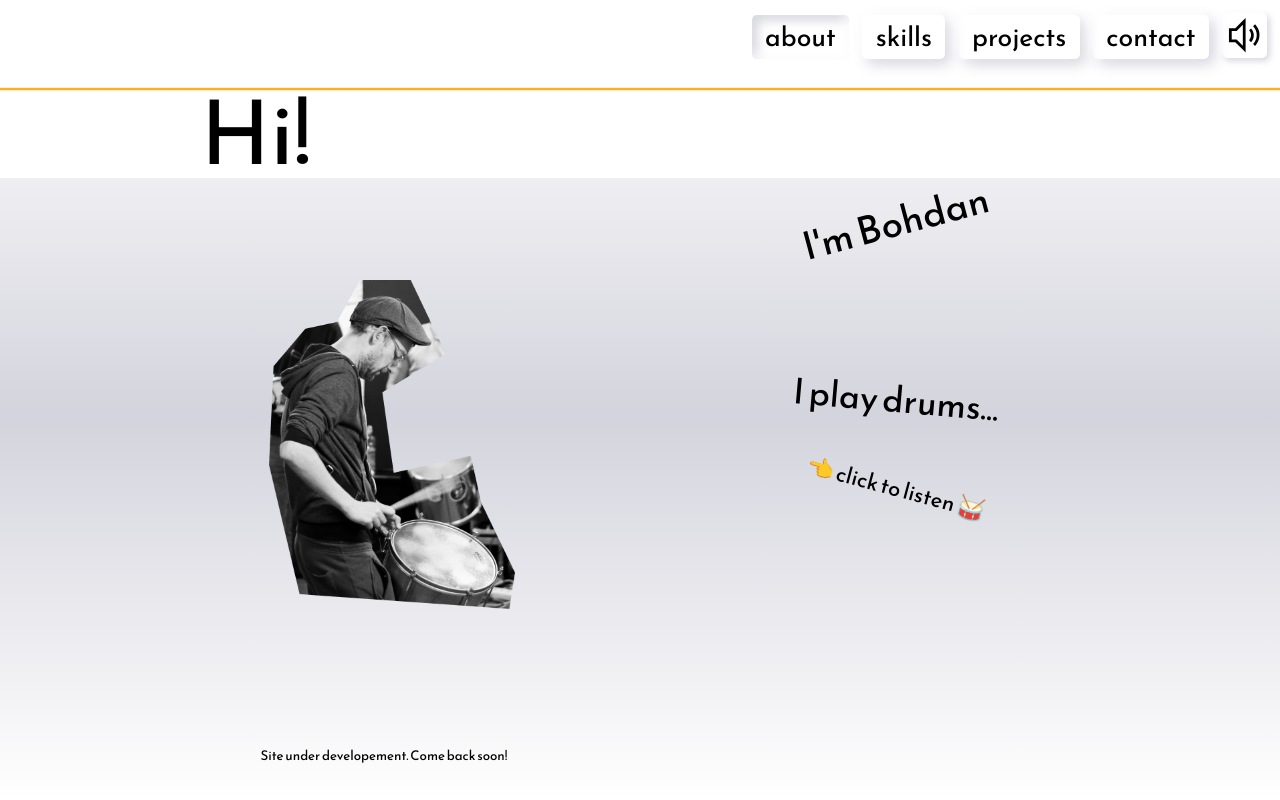
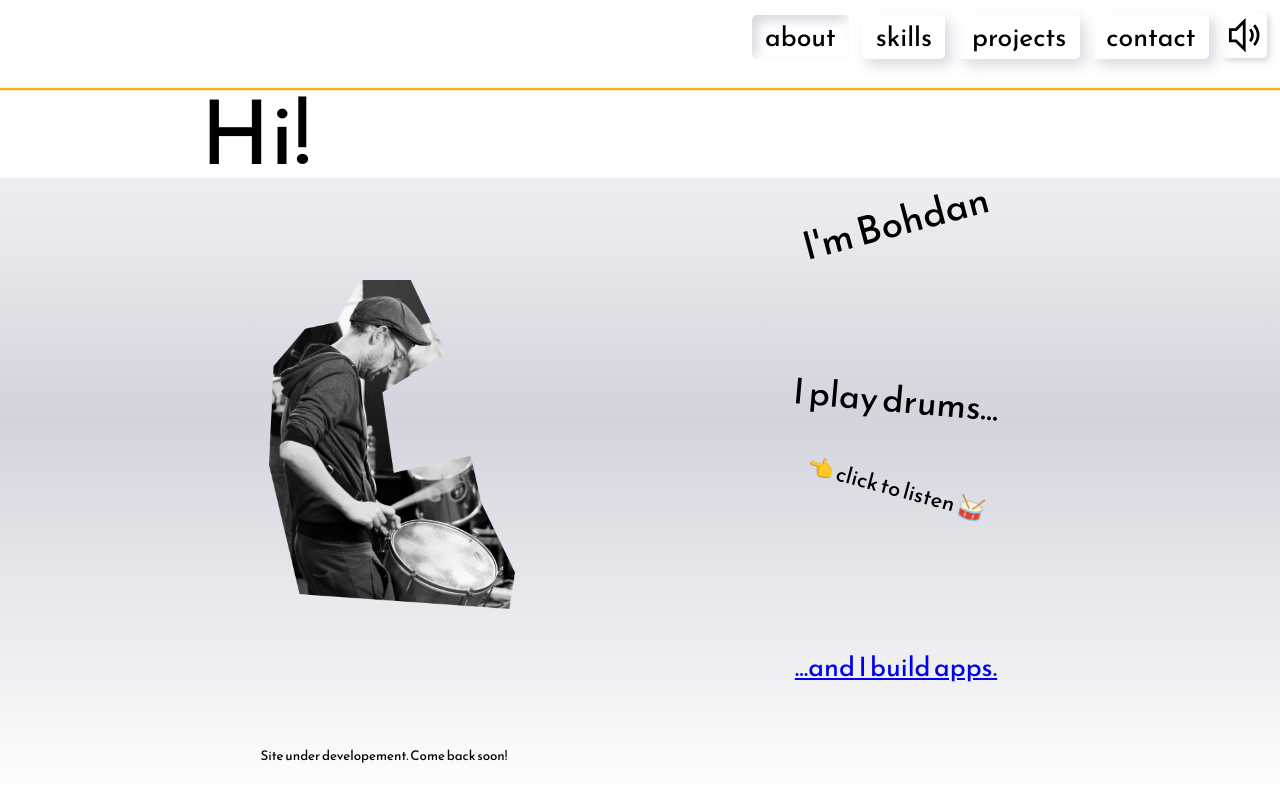
Before and after one commit to BohdanOne/bohdanone.github.io, a React (Create React App) app: page / in a window 1280 px wide. Built offline with nearby package versions, Linux system fonts and the light colour scheme.

Commit message:
Add gh link

```diff
--- a/src/components/AboutPage/AboutPage.js
+++ b/src/components/AboutPage/AboutPage.js
@@ -29,6 +29,8 @@ export default () => {
           click to listen
           <span role="img" aria-label="Drum"> 🥁</span>
         </p>
+        <p className="gh-link"><a href="https://github.com/BohdanOne">...and I build apps.</a></p>
+
 
         {/* <h1 className="main-header">
           <span className="hi">Hi!</span>
--- a/src/styles/_AboutPage.scss
+++ b/src/styles/_AboutPage.scss
@@ -28,6 +28,11 @@
     grid-area: 6 / 3 / 7 /span 3;
     transform: rotate(15deg);
     font-size: .25rem;
+  }
+
+  .gh-link {
+    font-size: 0.3rem;
+    grid-area: 8 / 3 / 9 /span 3;
   }
 
   .img-wrapper {
```
